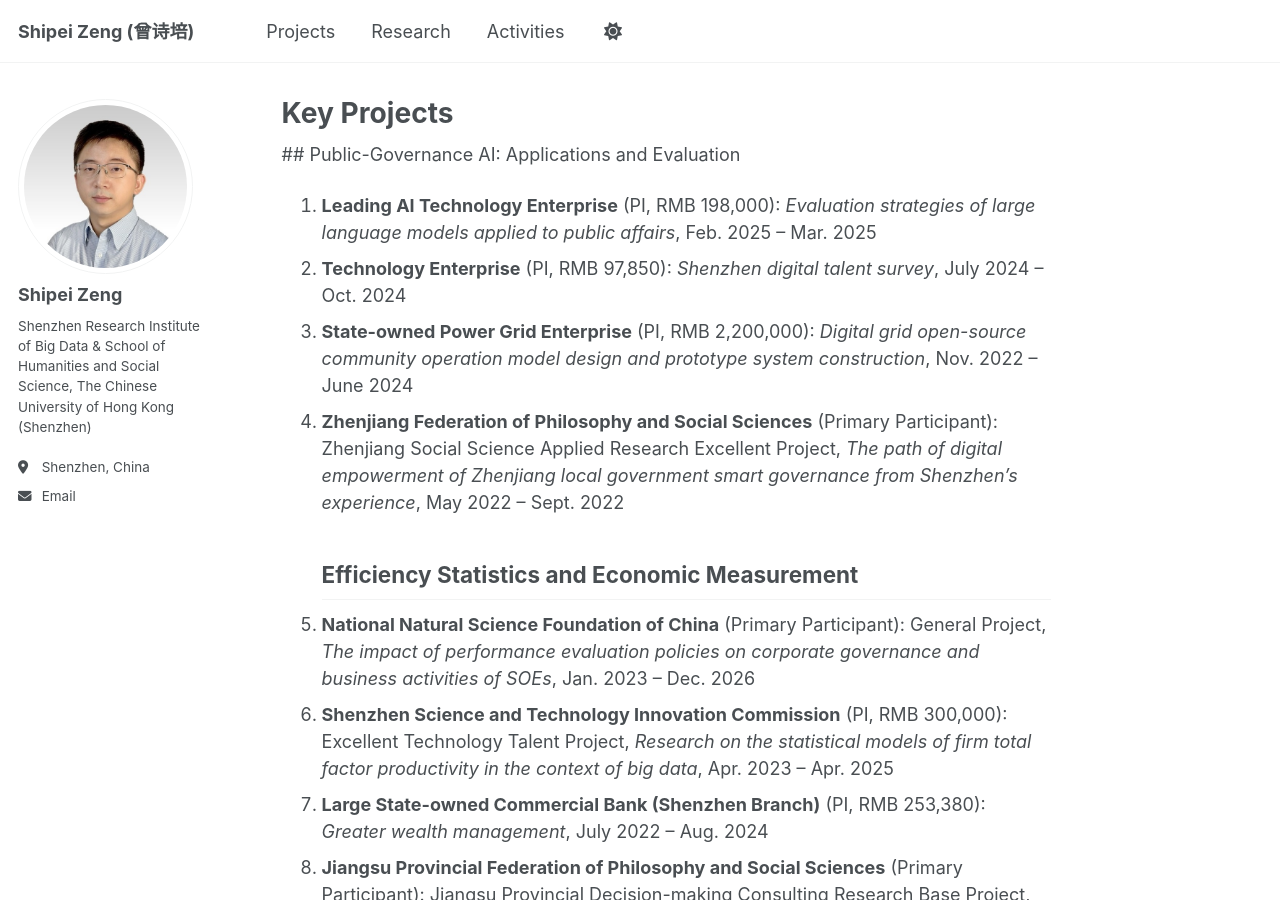
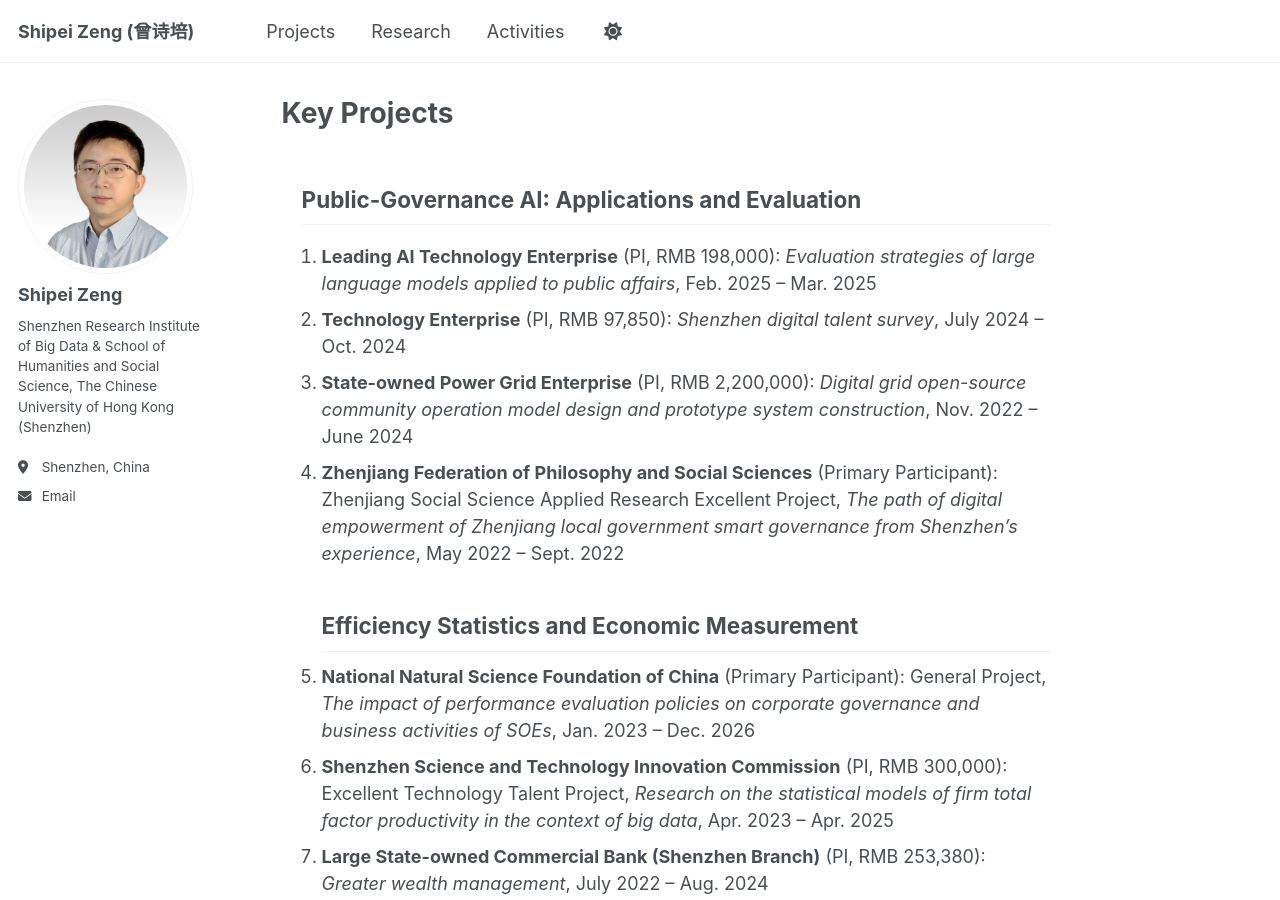
Before and after one commit to shipei-zeng/shipei-zeng.github.io, a Jekyll site: the page built from _pages/projects.md, in a window 1280 px wide and 900 px high. Built offline with Jekyll 4.4.1, drawn with Linux system fonts in a browser that asks for light colours; a script that is not in the unit is left out.

Commit message:
Update projects.md

```diff
--- a/_pages/projects.md
+++ b/_pages/projects.md
@@ -2,7 +2,8 @@
 permalink: /projects/
 title: "Key Projects"
 ---
-   ## Public-Governance AI: Applications and Evaluation
+<h2 style="margin-left: 20px;">Public-Governance AI: Applications and Evaluation</h2>
+
 1. **Leading AI Technology Enterprise** (PI, RMB 198,000): _Evaluation strategies of large language models applied to public affairs_, Feb. 2025 -- Mar. 2025
 1. **Technology Enterprise** (PI, RMB 97,850): _Shenzhen digital talent survey_, July 2024 -- Oct. 2024
 1. **State-owned Power Grid Enterprise** (PI, RMB 2,200,000): _Digital grid open-source community operation model design and prototype system construction_, Nov. 2022 -- June 2024
```
